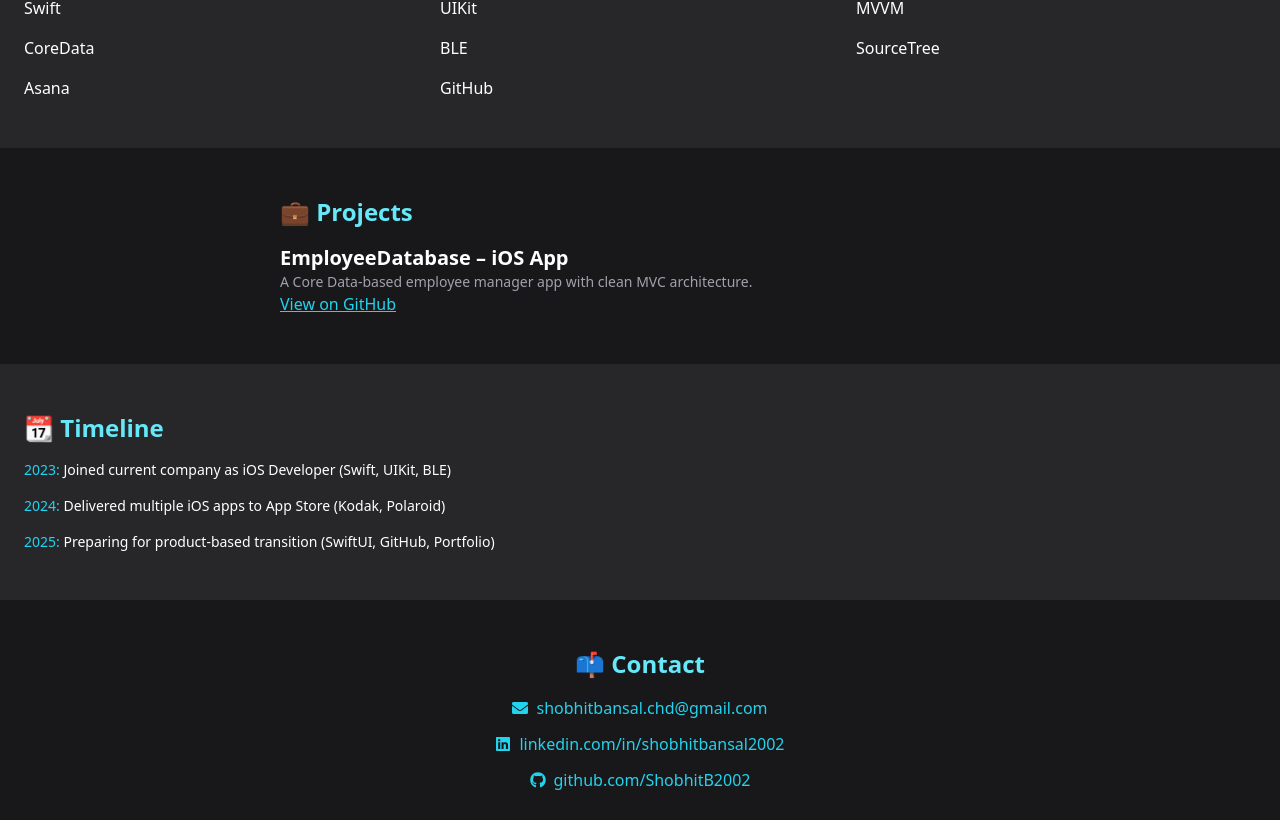
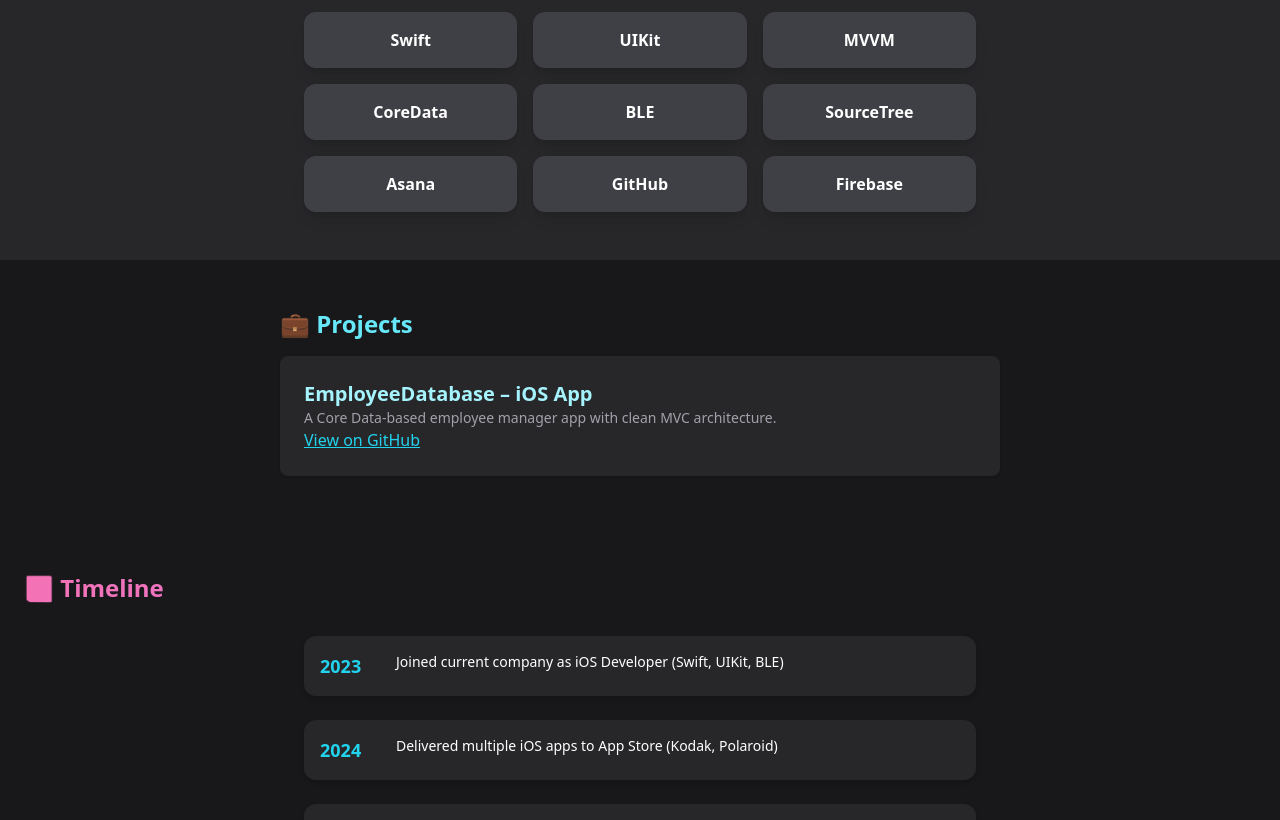
Before and after one commit to ShobhitB2002/shobhit-portfolio, a React (Create React App) app: page / in a window 1280 px wide. Shown: the part 820-1640 px from the top of the page. Built offline with nearby package versions, Linux system fonts and the light colour scheme.

Commit message:
Minor UI Fixes

```diff
--- a/src/App.js
+++ b/src/App.js
@@ -36,25 +36,37 @@ export default function App() {
 
       {/* Skills */}
       <section className="px-6 py-12 bg-zinc-800">
-        <h2 className="text-2xl font-bold mb-4 text-cyan-300">🛠️ Skills</h2>
-        <ul className="grid grid-cols-2 sm:grid-cols-3 gap-4">
-          <li>Swift</li>
-          <li>UIKit</li>
-          <li>MVVM</li>
-          <li>CoreData</li>
-          <li>BLE</li>
-          <li>SourceTree</li>
-          <li>Asana</li>
-          <li>GitHub</li>
-        </ul>
+        <h2 className="text-2xl font-bold mb-8 bg-gradient-to-r from-cyan-400 to-blue-400 text-transparent bg-clip-text">
+          🛠️ Skills
+        </h2>
+        <div className="grid grid-cols-2 sm:grid-cols-3 gap-4 max-w-2xl mx-auto">
+          {[
+            "Swift",
+            "UIKit",
+            "MVVM",
+            "CoreData",
+            "BLE",
+            "SourceTree",
+            "Asana",
+            "GitHub",
+            "Firebase",
+          ].map((skill) => (
+            <div
+              key={skill}
+              className="bg-zinc-700 rounded-xl shadow-lg p-4 text-center font-semibold"
+            >
+              {skill}
+            </div>
+          ))}
+        </div>
       </section>
 
       {/* Projects */}
       <section className="px-6 py-12 max-w-3xl mx-auto">
         <h2 className="text-2xl font-bold mb-4 text-cyan-300">💼 Projects</h2>
         <div className="space-y-6">
-          <div>
-            <h3 className="text-xl font-semibold">EmployeeDatabase – iOS App</h3>
+          <div className="bg-zinc-800 rounded-lg p-6 shadow">
+            <h3 className="text-xl font-semibold text-cyan-200">EmployeeDatabase – iOS App</h3>
             <p className="text-sm text-zinc-400">
               A Core Data-based employee manager app with clean MVC architecture.
             </p>
@@ -71,55 +83,69 @@ export default function App() {
       </section>
 
       {/* Timeline */}
-      <section className="px-6 py-12 bg-zinc-800">
-        <h2 className="text-2xl font-bold mb-4 text-cyan-300">📆 Timeline</h2>
-        <ul className="space-y-4 text-sm">
-          <li>
-            <span className="text-cyan-400">2023:</span> Joined current company as iOS Developer
-            (Swift, UIKit, BLE)
-          </li>
-          <li>
-            <span className="text-cyan-400">2024:</span> Delivered multiple iOS apps to App Store
-            (Kodak, Polaroid)
-          </li>
-          <li>
-            <span className="text-cyan-400">2025:</span> Preparing for product-based transition
-            (SwiftUI, GitHub, Portfolio)
-          </li>
-        </ul>
+      <section className="px-6 py-12 bg-zinc-900">
+        <h2 className="text-2xl font-bold mb-8 bg-gradient-to-r from-pink-400 to-purple-400 text-transparent bg-clip-text">
+          📆 Timeline
+        </h2>
+        <div className="space-y-6 max-w-2xl mx-auto">
+          {[
+            {
+              year: "2023",
+              detail: "Joined current company as iOS Developer (Swift, UIKit, BLE)",
+            },
+            {
+              year: "2024",
+              detail: "Delivered multiple iOS apps to App Store (Kodak, Polaroid)",
+            },
+            {
+              year: "2025",
+              detail: "Preparing for product-based transition (SwiftUI, GitHub, Portfolio)",
+            },
+          ].map((item, idx) => (
+            <div
+              key={idx}
+              className="bg-zinc-800 rounded-xl p-4 shadow-md flex items-start gap-4"
+            >
+              <div className="text-cyan-400 font-bold text-lg min-w-[60px]">
+                {item.year}
+              </div>
+              <div className="text-sm">{item.detail}</div>
+            </div>
+          ))}
+        </div>
       </section>
 
       {/* Contact */}
       <section className="px-6 py-12 text-center">
-        <h2 className="text-2xl font-bold mb-4 text-cyan-300">📫 Contact</h2>
-        <div className="flex flex-col items-center space-y-3">
-          <div className="flex items-center space-x-2">
-            <FaEnvelope className="text-cyan-400" />
+        <h2 className="text-2xl font-bold mb-6 text-cyan-300">📫 Contact</h2>
+        <div className="flex flex-col items-center space-y-4">
+          <div className="flex items-center space-x-3">
+            <FaEnvelope className="text-red-500 text-lg" />
             <a
               href="mailto:shobhitbansal.chd@gmail.com"
-              className="text-cyan-400 hover:underline"
+              className="hover:underline text-sm"
             >
               shobhitbansal.chd@gmail.com
             </a>
           </div>
-          <div className="flex items-center space-x-2">
-            <FaLinkedin className="text-cyan-400" />
+          <div className="flex items-center space-x-3">
+            <FaLinkedin className="text-blue-600 text-lg" />
             <a
               href="https://www.linkedin.com/in/shobhitbansal2002"
               target="_blank"
               rel="noopener noreferrer"
-              className="text-cyan-400 hover:underline"
+              className="hover:underline text-sm"
             >
               linkedin.com/in/shobhitbansal2002
             </a>
           </div>
-          <div className="flex items-center space-x-2">
-            <FaGithub className="text-cyan-400" />
+          <div className="flex items-center space-x-3">
+            <FaGithub className="text-white text-lg" />
             <a
               href="https://github.com/ShobhitB2002"
               target="_blank"
               rel="noopener noreferrer"
-              className="text-cyan-400 hover:underline"
+              className="hover:underline text-sm"
             >
               github.com/ShobhitB2002
             </a>
```
